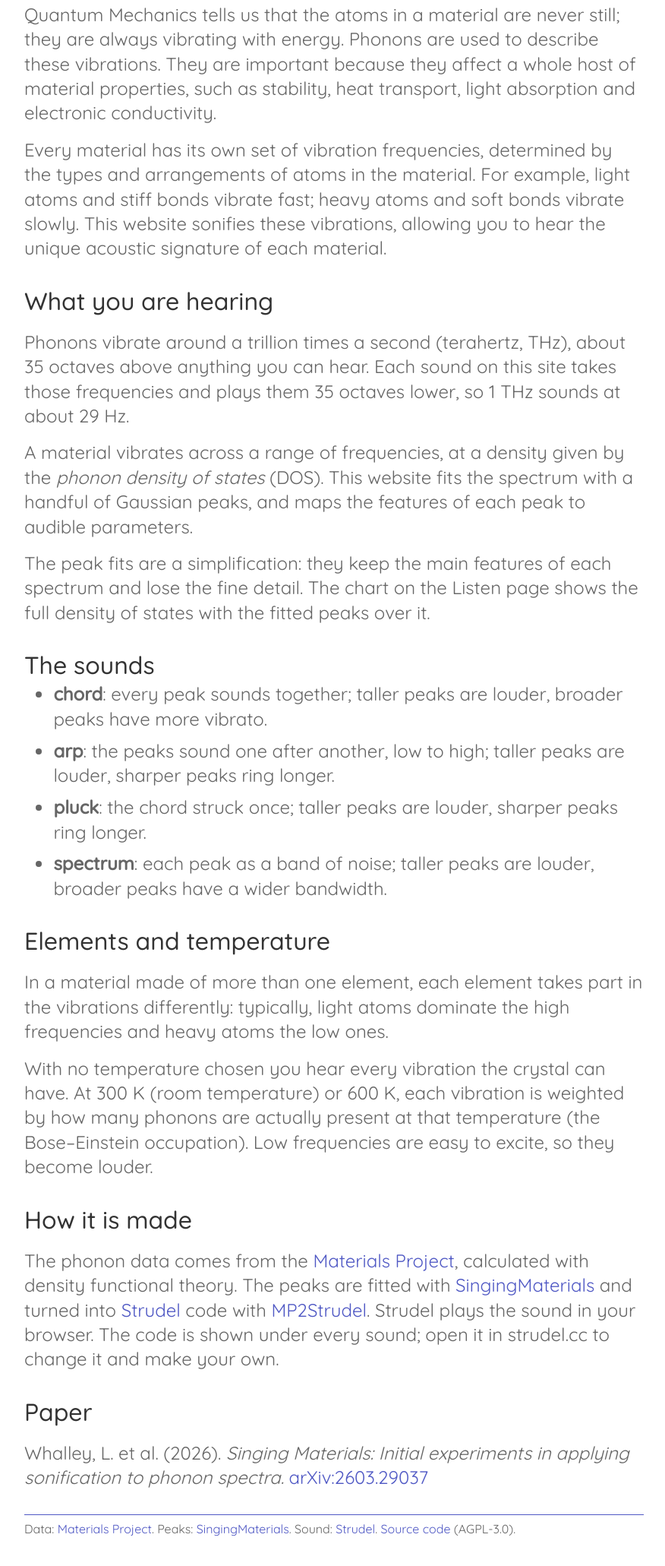
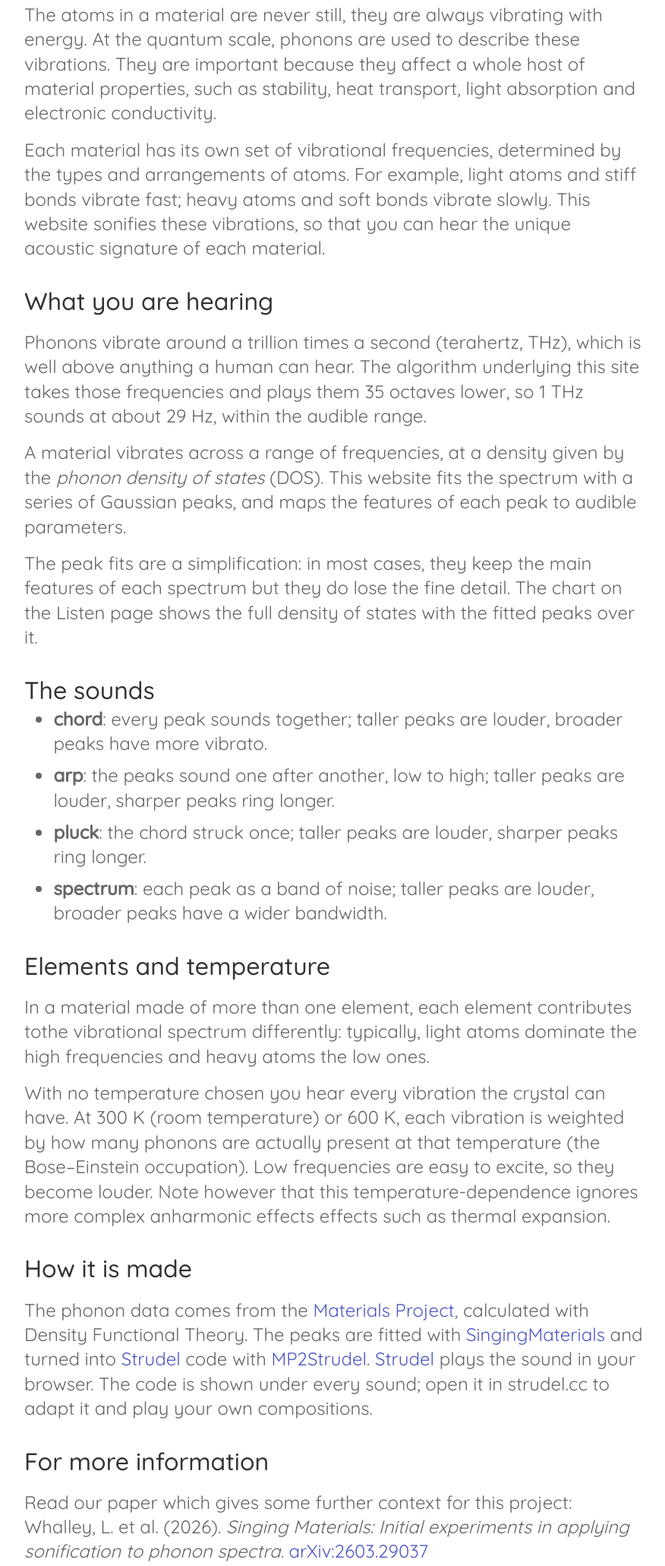
Before and after one commit to lucydot/SingingMaterialsSite, a plain HTML site: page site/about.html in a window 1280 px wide. Shown: the part 168-2229 px from the top of the page at 76% size, without its empty margins (200-1076 px from the left). Drawn offline with Linux system fonts and the light colour scheme.

Commit message:
improve about page

```diff
--- a/site/about.html
+++ b/site/about.html
@@ -23,20 +23,20 @@
   <main class="prose">
     <h1>About</h1>
 
-    <p>Quantum Mechanics tells us that the atoms in a material are never still; they are always vibrating with energy.
-      Phonons are used to describe these vibrations. They are important because they affect a whole host of material properties, such as stability, heat transport, light absorption and electronic conductivity.</p>
+    <p>The atoms in a material are never still, they are always vibrating with energy.
+      At the quantum scale, phonons are used to describe these vibrations. They are important because they affect a whole host of material properties, such as stability, heat transport, light absorption and electronic conductivity.</p>
 
-    <p>Every material has its own set of vibration frequencies, determined by the types and arrangements of atoms in the material. For example, light atoms and stiff bonds vibrate fast;
-      heavy atoms and soft bonds vibrate slowly. This website <it>sonifies</it> these vibrations, allowing you to hear the unique acoustic signature of each material.</p>
+    <p>Each material has its own set of vibrational frequencies, determined by the types and arrangements of atoms. For example, light atoms and stiff bonds vibrate fast;
+      heavy atoms and soft bonds vibrate slowly. This website <it>sonifies</it> these vibrations, so that you can hear the unique acoustic signature of each material.</p>
 
     <h2>What you are hearing</h2>
-    <p>Phonons vibrate around a trillion times a second (terahertz, THz), about 35 octaves above anything you
-      can hear. Each sound on this site takes those frequencies and plays them 35 octaves lower, so 1&nbsp;THz
-      sounds at about 29&nbsp;Hz. </p>
+    <p>Phonons vibrate around a trillion times a second (terahertz, THz), which is well above anything a human
+      can hear. The algorithm underlying this site takes those frequencies and plays them 35 octaves lower, so 1&nbsp;THz
+      sounds at about 29&nbsp;Hz, within the audible range. </p>
     <p>A material vibrates across a range of frequencies, at a density given by the <em>phonon density of states</em> (DOS).
-      This website fits the spectrum with a handful of Gaussian peaks, and maps the features of each peak to audible parameters.</p>
+      This website fits the spectrum with a series of Gaussian peaks, and maps the features of each peak to audible parameters.</p>
 
-      <p>The peak fits are a simplification: they keep the main features of each spectrum and lose the fine detail.
+      <p>The peak fits are a simplification: in most cases, they keep the main features of each spectrum but they do lose the fine detail.
       The chart on the Listen page shows the full density of states with the fitted peaks over it.</p>
 
     <h2>The sounds</h2>
@@ -48,22 +48,22 @@
     </ul>
 
     <h2>Elements and temperature</h2>
-    <p>In a material made of more than one element, each element takes part in the vibrations differently:
+    <p>In a material made of more than one element, each element contributes tothe vibrational spectrum differently:
       typically, light atoms dominate the high frequencies and heavy atoms the low ones.</p>
     <p>With no temperature chosen you hear every vibration the crystal can have. At 300&nbsp;K (room temperature)
       or 600&nbsp;K, each vibration is weighted by how many phonons are actually present at that temperature
-      (the Bose–Einstein occupation). Low frequencies are easy to excite, so they become louder.</p>
+      (the Bose–Einstein occupation). Low frequencies are easy to excite, so they become louder. Note however that this temperature-dependence ignores more complex anharmonic effects effects such as thermal expansion.</p>
 
     <h2>How it is made</h2>
     <p>The phonon data comes from the <a href="https://next-gen.materialsproject.org/">Materials Project</a>,
-      calculated with density functional theory. The peaks are fitted with
+      calculated with Density Functional Theory. The peaks are fitted with
       <a href="https://github.com/lucydot/SingingMaterials">SingingMaterials</a> and turned into
       <a href="https://strudel.cc/">Strudel</a> code with
-      <a href="https://github.com/lucydot/MP2Strudel">MP2Strudel</a>. Strudel plays the sound in your browser.
-      The code is shown under every sound; open it in strudel.cc to change it and make your own.</p>
+      <a href="https://github.com/lucydot/MP2Strudel">MP2Strudel</a>. <a href="https://strudel.cc/">Strudel</a> plays the sound in your browser.
+      The code is shown under every sound; open it in strudel.cc to adapt it and play your own compositions.</p>
 
-    <h2>Paper</h2>
-    <p>Whalley, L. et al. (2026). <em>Singing Materials: Initial experiments in applying sonification to phonon
+    <h2>For more information</h2>
+    <p>Read our paper which gives some further context for this project: Whalley, L. et al. (2026). <em>Singing Materials: Initial experiments in applying sonification to phonon
       spectra.</em> <a href="https://arxiv.org/abs/2603.29037">arXiv:2603.29037</a></p>
   </main>
 
```
Also changed, not shown: site/data/methods.json (+4 -4 lines).
